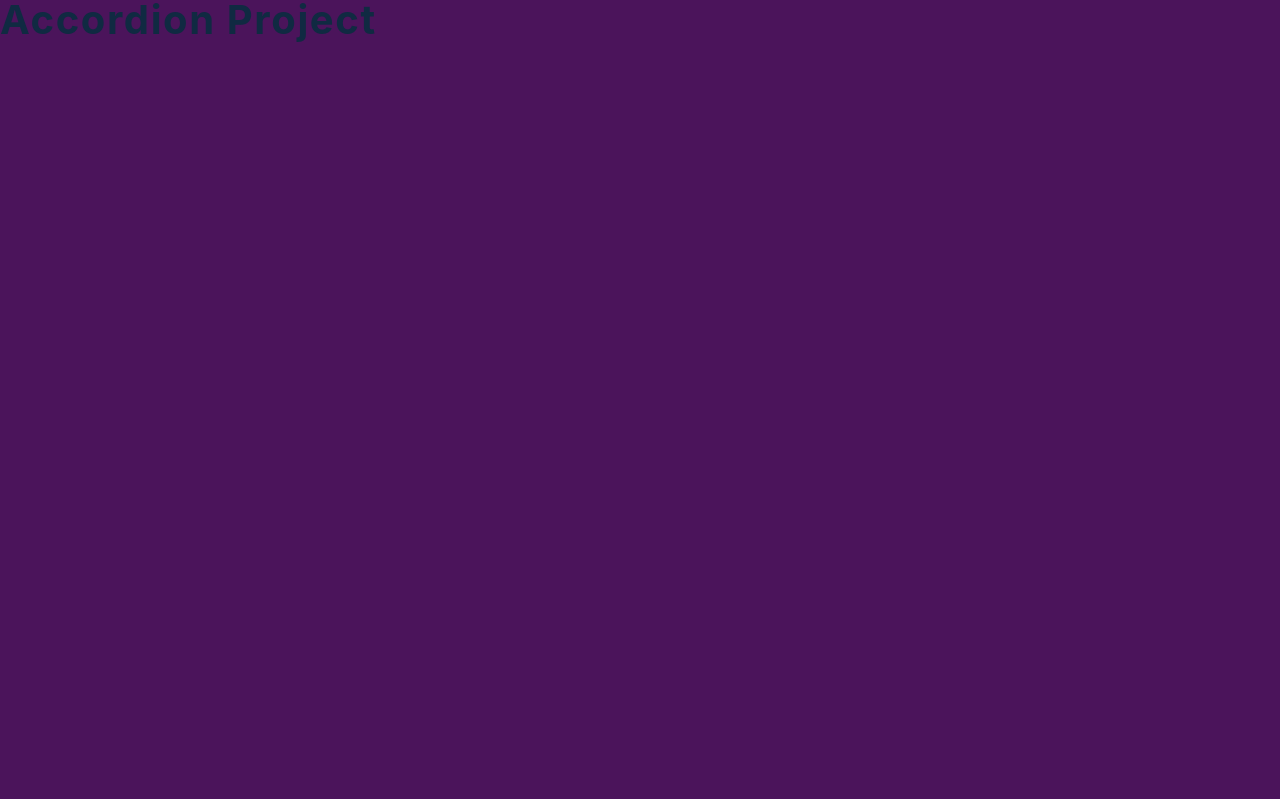
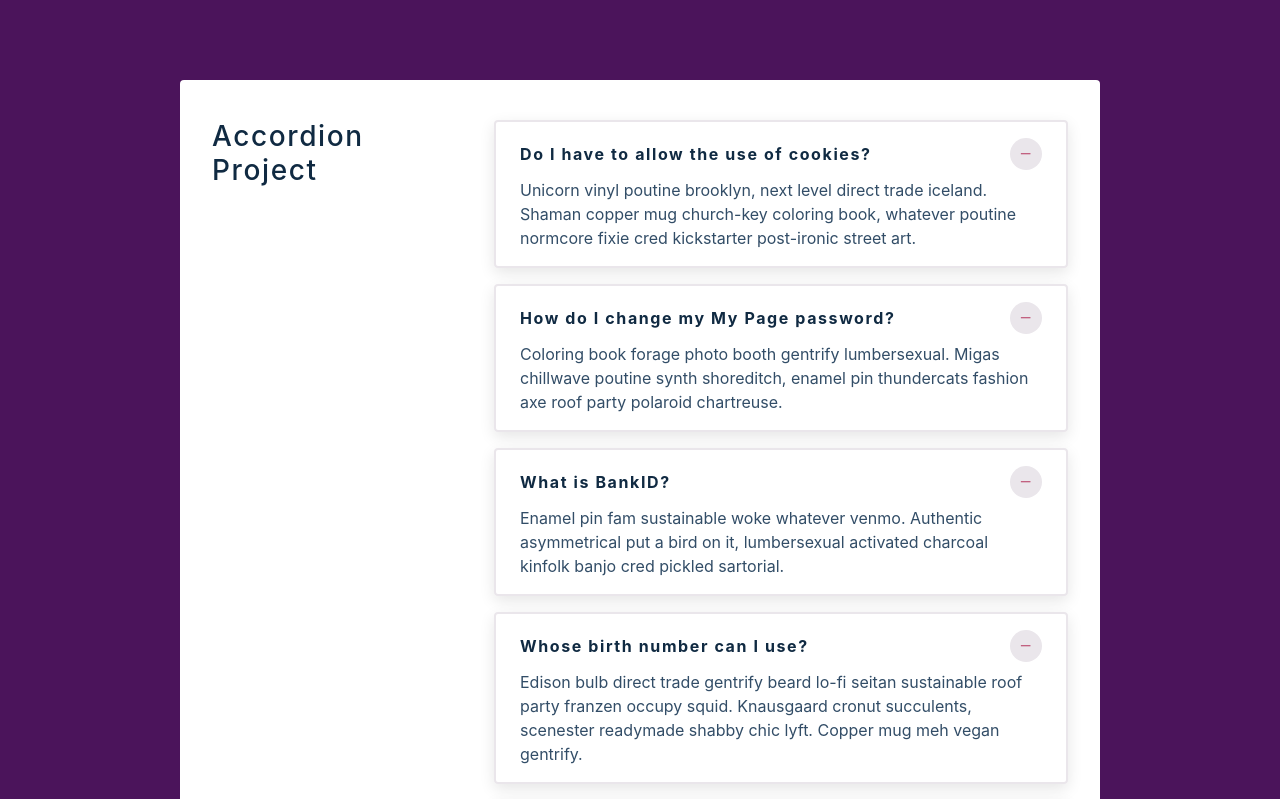
Before and after one commit to viktishchenko/rehearsal, a React (Create React App) app in the folder projects/: page / in a window 1280 px wide. Shown: the top 799 px of the page. Built offline with nearby package versions, Linux system fonts and the light colour scheme.

Commit message:
feat: map data, spread opr, pass props, conditional render

```diff
--- a/projects/src/App.js
+++ b/projects/src/App.js
@@ -1,8 +1,23 @@
+import { useState } from "react";
 import data from "./draft/04-accordion/data";
+import SingleQuestions from "./draft/04-accordion/Questions";
 
 function App() {
-  console.log(data);
-  return <h2>accordion project</h2>;
+  const [questions, setQuestions] = useState(data);
+
+  return (
+    <main>
+      <div className="container">
+        <h3>accordion project</h3>
+        <section className="info">
+          {questions.map((item) => {
+            const { id } = item;
+            return <SingleQuestions key={id} {...item} />;
+          })}
+        </section>
+      </div>
+    </main>
+  );
 }
 
 export default App;
--- a/projects/src/draft/04-accordion/Questions.js
+++ b/projects/src/draft/04-accordion/Questions.js
@@ -1,8 +1,24 @@
 import { useState } from "react";
 import { AiOutlineMinus, AiOutlinePlus } from "react-icons/ai";
 
-const Questions = () => {
-  return <div>Questions</div>;
+const Questions = ({ title, info }) => {
+  const [showInfo, setShowInfo] = useState(true);
+  return (
+    <article className="question">
+      <header>
+        <h4>{title}</h4>
+        <button
+          onClick={() => {
+            setShowInfo(!showInfo);
+          }}
+          className="btn"
+        >
+          {showInfo ? <AiOutlineMinus /> : <AiOutlinePlus />}
+        </button>
+      </header>
+      {showInfo && <p>{info}</p>}
+    </article>
+  );
 };
 
 export default Questions;
```
Also changed, not shown: projects/assets/04/finish-accordion-pr.png (added).
